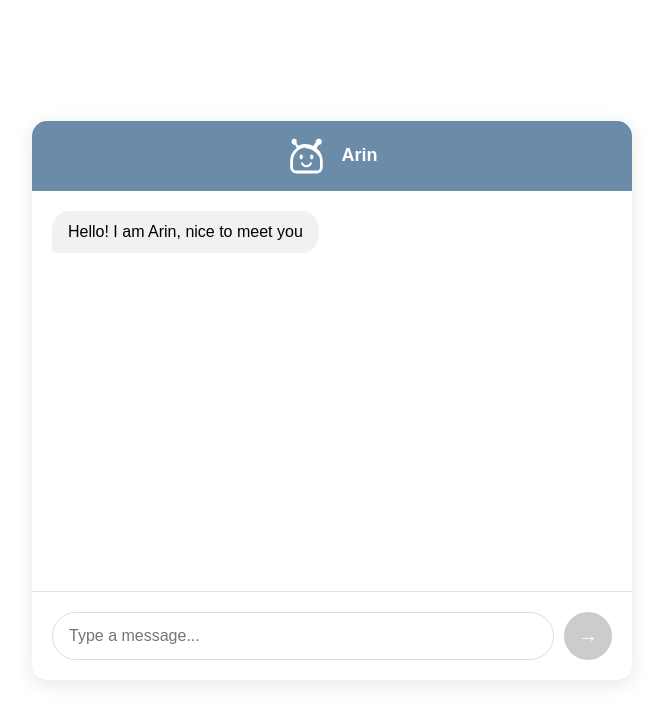
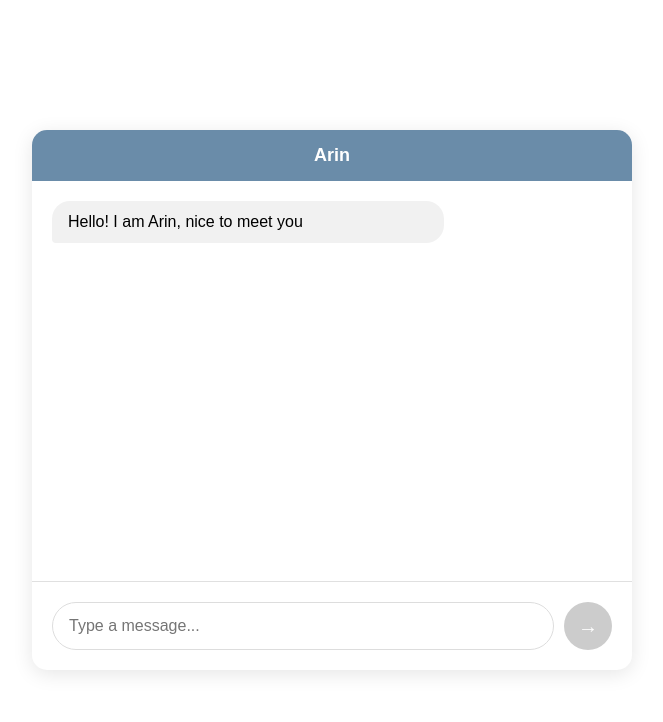
Before and after one commit to Asong2002/Emotional-AI, a Next.js app: page / in a window 1280 px wide. Shown: the top 722 px of the page, without its empty margins (308-971 px from the left). Built offline with nearby package versions, Linux system fonts and the light colour scheme.

Commit message:
Update globals.css

```diff
--- a/app/globals.css
+++ b/app/globals.css
@@ -28,35 +28,84 @@ body {
   display: flex;
   justify-content: center;
   align-items: center;
+}
+
+.name {
+  font-size: 18px;
+  font-weight: bold;
+}
+
+.messages {
+  height: 400px;
+  overflow-y: auto;
+  padding: 20px;
+  display: flex;
+  flex-direction: column;
   gap: 15px;
 }
 
-.avatar-container {
-  position: relative;
+.message-wrapper {
+  display: flex;
+  align-items: flex-end;
+  gap: 8px;
 }
 
-.avatar {
-  width: 40px;
-  height: 40px;
-  border-radius: 50%;
-  background: transparent;
-  display: flex;
-  justify-content: center;
-  align-items: center;
-  font-size: 20px;
-  transition: all 0.3s ease;
-  padding: 2px;
+.user-message-wrapper {
+  flex-direction: row-reverse;
+  align-self: flex-end;
 }
 
-.avatar svg {
+.bot-message-wrapper {
+  flex-direction: row;
+  align-self: flex-start;
+}
+
+.message-avatar {
+  width: 32px;
+  height: 32px;
+  flex-shrink: 0;
+  position: relative;
+  transition: all 0.3s ease;
+}
+
+.message-avatar.blush {
+  animation: blush-animation 2.5s ease-in-out;
+}
+
+.avatar-img {
   width: 100%;
   height: 100%;
   object-fit: contain;
   z-index: 1;
+  position: relative;
 }
 
-.avatar.blush {
-  animation: blush-animation 2.5s ease-in-out;
+.message-avatar::before,
+.message-avatar::after {
+  content: '';
+  position: absolute;
+  width: 10px;
+  height: 6px;
+  border-radius: 50%;
+  background: rgba(255, 105, 180, 0.7);
+  opacity: 0;
+  animation: blush-spot 2.5s ease-in-out;
+  z-index: 2;
+}
+
+.message-avatar.blush::before,
+.message-avatar.blush::after {
+  opacity: 0.7;
+}
+
+.message-avatar::before {
+  top: 20px;
+  left: 2px;
+}
+
+.message-avatar::after {
+  top: 20px;
+  right: 2px;
 }
 
 @keyframes blush-animation {
@@ -64,42 +113,14 @@ body {
     transform: scale(1);
   }
   30% {
-    transform: scale(1.05);
+    transform: scale(1.1);
   }
   60% {
-    transform: scale(1.03);
+    transform: scale(1.05);
   }
   100% {
     transform: scale(1);
   }
-}
-
-.avatar::before,
-.avatar::after {
-  content: '';
-  position: absolute;
-  width: 12px;
-  height: 8px;
-  border-radius: 50%;
-  background: rgba(255, 105, 180, 0.7);
-  opacity: 0;
-  animation: blush-spot 2.5s ease-in-out;
-  z-index: 2;
-}
-
-.avatar.blush::before,
-.avatar.blush::after {
-  opacity: 0.7;
-}
-
-.avatar::before {
-  top: 25px;
-  left: 5px;
-}
-
-.avatar::after {
-  top: 25px;
-  right: 5px;
 }
 
 @keyframes blush-spot {
@@ -120,20 +141,6 @@ body {
   }
 }
 
-.name {
-  font-size: 18px;
-  font-weight: bold;
-}
-
-.messages {
-  height: 400px;
-  overflow-y: auto;
-  padding: 20px;
-  display: flex;
-  flex-direction: column;
-  gap: 15px;
-}
-
 .message {
   max-width: 70%;
   padding: 12px 16px;
@@ -143,13 +150,11 @@ body {
 
 .user-message {
   background: #e3f2fd;
-  align-self: flex-end;
   border-bottom-right-radius: 4px;
 }
 
 .bot-message {
   background: #f1f1f1;
-  align-self: flex-start;
   border-bottom-left-radius: 4px;
   position: relative;
 }
```
